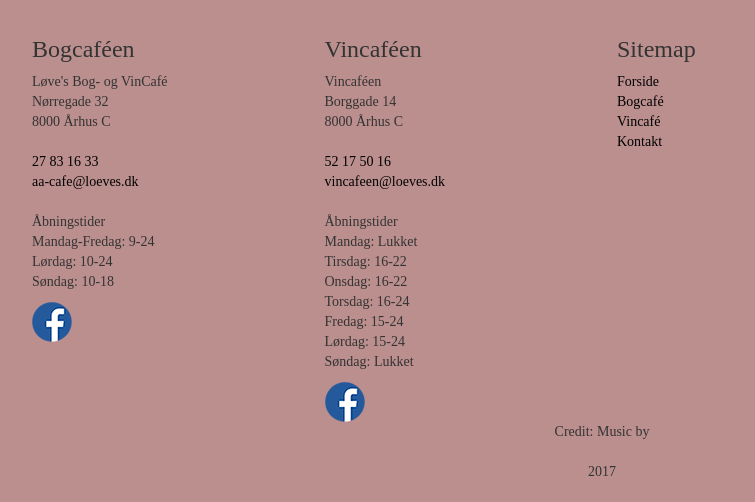
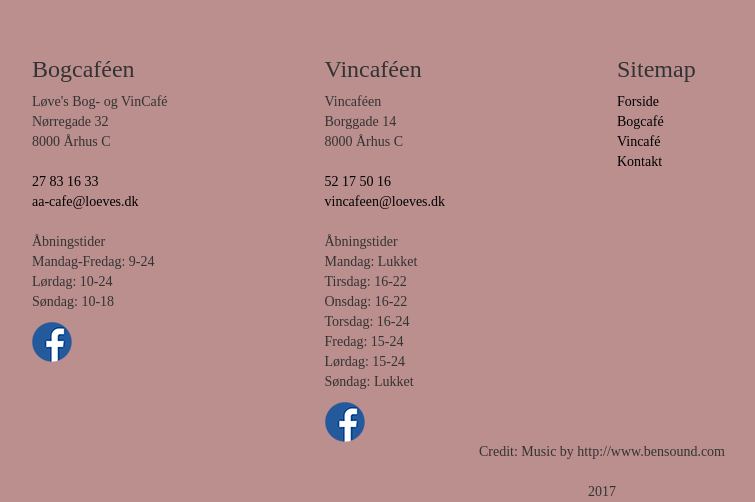
Before and after one commit to JeppeSBjerrum/projekt2.2, a PHP site: page /vincafe.php in a window 1280 px wide. Shown: the part 2790-3292 px from the top of the page, without its empty margins (38-793 px from the left). Before the commit the page ends 3266 px from the top, so only its background shows below. Run offline with PHP 8.4, Linux system fonts and the light colour scheme.

Commit message:
Forskellige kort, samt musik credit

```diff
--- a/bogcafe.php
+++ b/bogcafe.php
@@ -139,4 +139,7 @@ Valget af bøger foretages i fællesskab og kan købes i bogcafeen. Du kan tilme
 		</div>
 	</div>
 </div>
+<footer>
+<iframe src="https://www.google.com/maps/embed?pb=!1m18!1m12!1m3!1d2221.783941425167!2d10.207170815946487!3d56.16084018066449!2m3!1f0!2f0!3f0!3m2!1i1024!2i768!4f13.1!3m3!1m2!1s0x464c3f9672508429%3A0x496f81dc47a6f9cd!2zTMO4dmXigJlzIEJvZy0gb2cgVmluQ2Fmw6k!5e0!3m2!1sda!2sdk!4v1494836083339" width="100%" height="450" frameborder="0" style="border:0" allowfullscreen></iframe>
+
 <?php include( 'footer.php' )?>
--- a/footer.php
+++ b/footer.php
@@ -1,5 +1,3 @@
-<footer>
-<iframe src="https://www.google.com/maps/embed?pb=!1m18!1m12!1m3!1d356.7182407058315!2d10.208964280464548!3d56.16011587699538!2m3!1f0!2f0!3f0!3m2!1i1024!2i768!4f13.1!3m3!1m2!1s0x0%3A0x1cc152da79721183!2sVincaf%C3%A9en!5e0!3m2!1sda!2sdk!4v1494667091584" width="100%" height="400" frameborder="0" style="border:0" allowfullscreen></iframe>
 <div class="container">
 <div class="row">
 <div class="col-xs-6 col-sm-3">
@@ -75,7 +73,7 @@ Søndag: Lukket
 
 </div>
 <div class="text-center">
-	Credit: Music by
+	Credit: Music by http://www.bensound.com
 	<br>
 <br>
 
--- a/vincafe.php
+++ b/vincafe.php
@@ -89,7 +89,7 @@ include( "header.php" );
 
 			</div>
 
-			<div class="col-sm-6">
+			<div class="col-sm-6" id="menu">
 				<div class="row">
 					<h4 class="col-xs-6 col-sm-3 btn-custom btn" onClick="vvinkort()">Vinkort</h4>
 					<h4 class="col-xs-6 col-sm-3 btn-custom btn" onClick="vlordagsmad()">Lørdagsmad</h4>
@@ -122,6 +122,7 @@ include( "header.php" );
 
 	</div>
 </div>
-
+<footer>
+<iframe src="https://www.google.com/maps/embed?pb=!1m18!1m12!1m3!1d356.7182407058315!2d10.208964280464548!3d56.16011587699538!2m3!1f0!2f0!3f0!3m2!1i1024!2i768!4f13.1!3m3!1m2!1s0x0%3A0x1cc152da79721183!2sVincaf%C3%A9en!5e0!3m2!1sda!2sdk!4v1494667091584" width="100%" height="420" class="" frameborder="0" style="border:0" allowfullscreen></iframe>
 
 <?php include( 'footer.php' )?>
```
Also changed, not shown: css/stylesheet.css (line endings or trailing spaces), js/script.js (line endings or trailing spaces).
